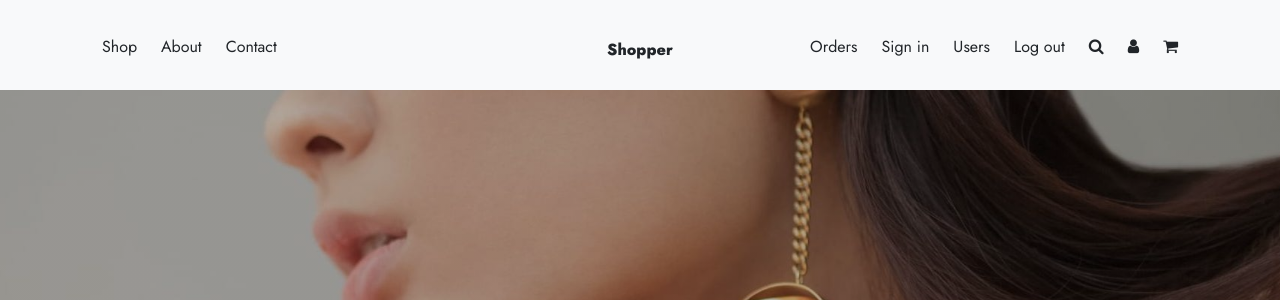
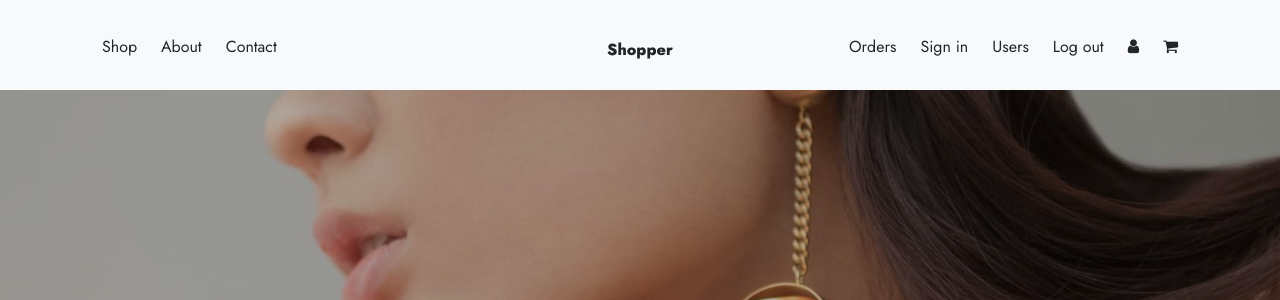
Before and after one commit to ttn-hue/Clothes-store, a PHP site: page /index.php in a window 1280 px wide. Shown: the top 300 px of the page. Run offline with PHP 8.4, Linux system fonts and the light colour scheme; data that the repository does not hold is empty.

Commit message:
fixed navbar with shoppingcart.php link

```diff
--- a/includes/nav.php
+++ b/includes/nav.php
@@ -15,9 +15,8 @@
                 <li><a href="login.php">Sign in</a></li>
                <li><a href="insertuser.php">Users</a></li>
                 <li><a href="logout.php">Log out</a></li>
-                <li><a href="#"><i class="fa fa-search fa-ms"></i></a></li>
                 <li><a href="insertuser.php"><i class="fa fa-user fa-ms"></i></a></li>
-                <li><a href="#"><i class="fa fa-shopping-cart fa-ms"></i></a></li>
+                <li><a href="shoppingcart.php"><i class="fa fa-shopping-cart fa-ms"></i></a></li>
             </ul>
         </div>
     </div>
```
